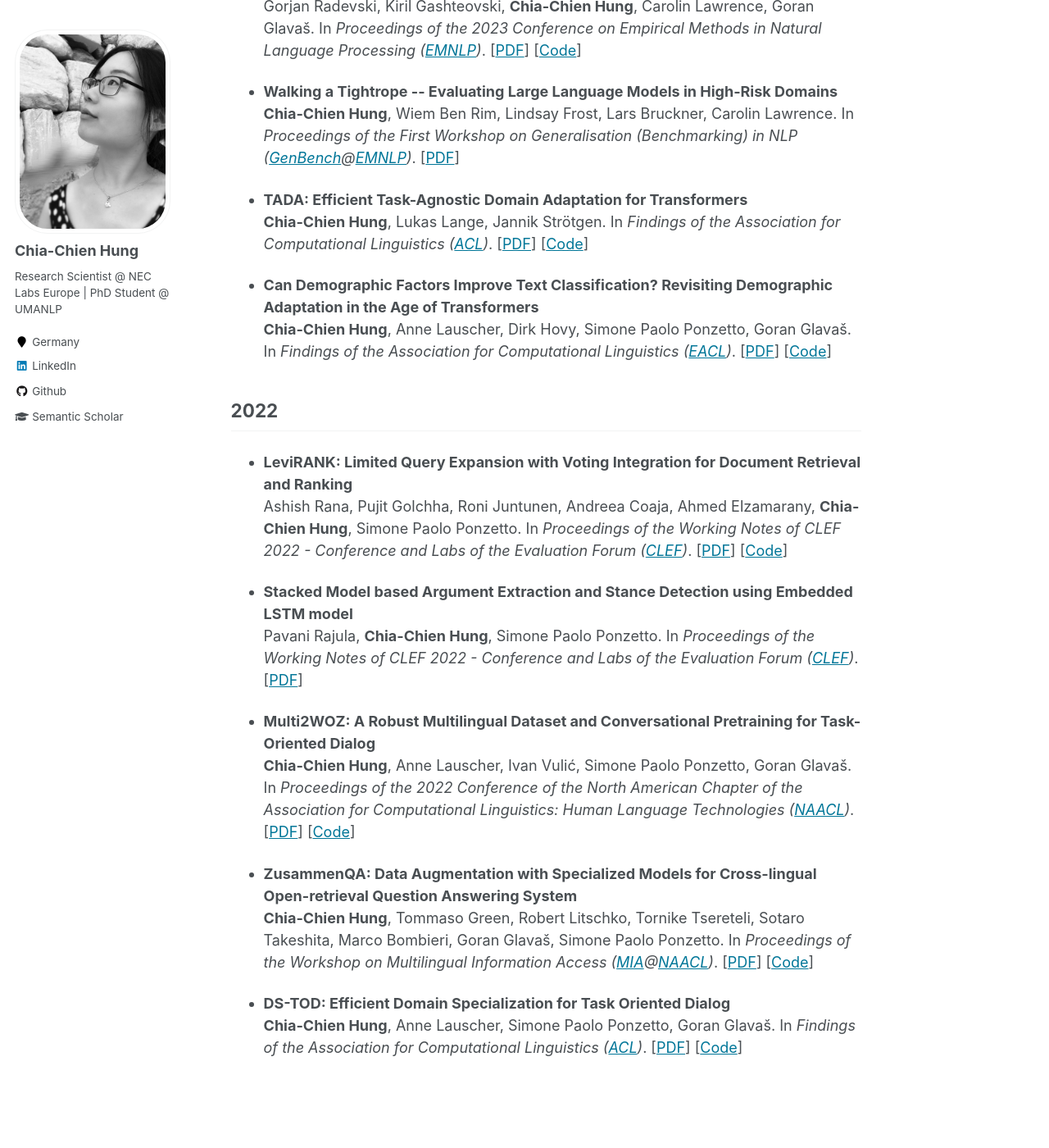
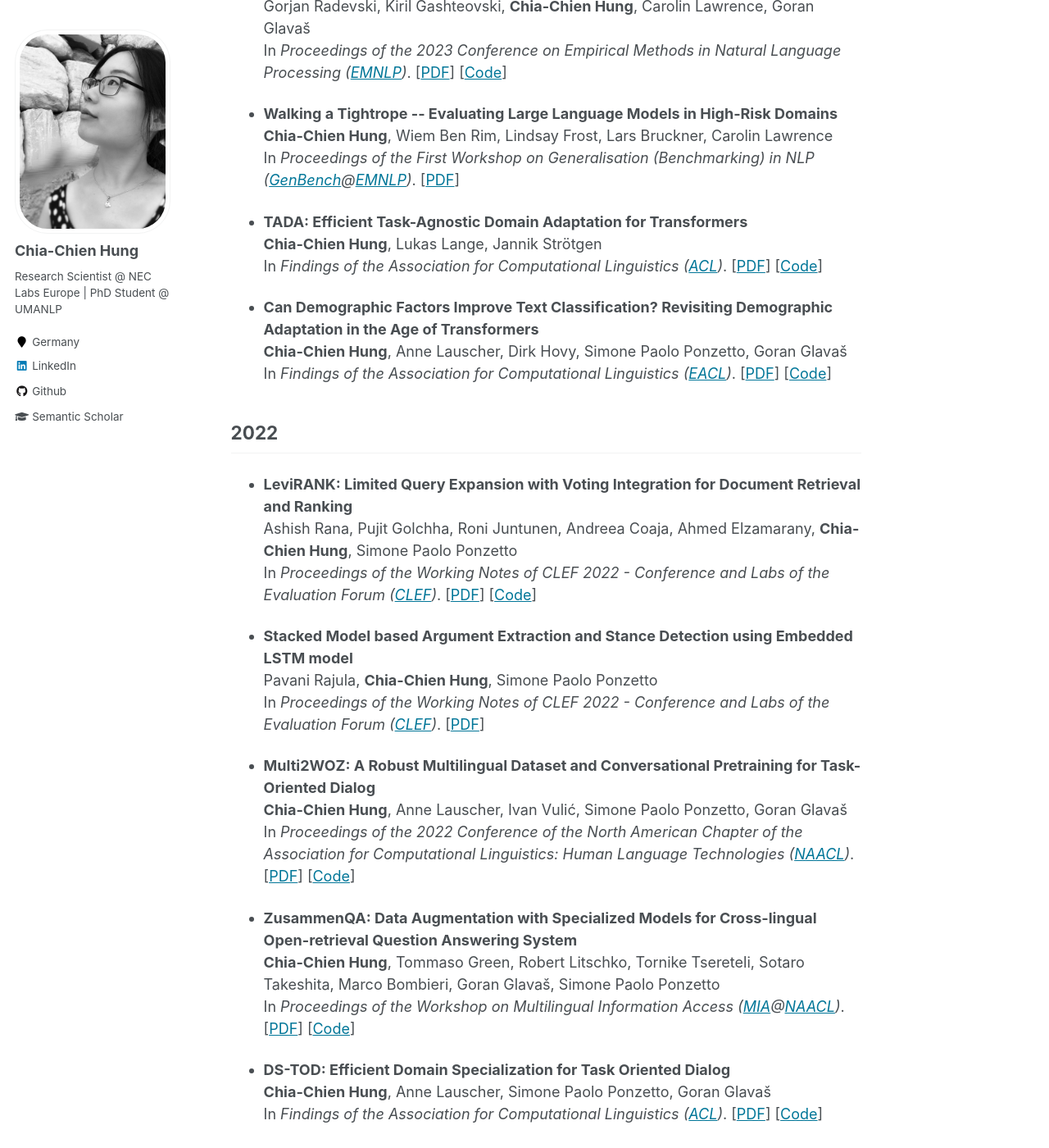
Before and after one commit to chiachienhung/chiachienhung.github.io, a Jekyll site: the page built from _pages/publications.md, in a window 1280 px wide and 1400 px high, scrolled down 328 px. Shown: the whole window at 82% size. Built offline with Jekyll 4.4.1, drawn with Linux system fonts in a browser that asks for light colours.

```diff
--- a/_pages/publications.md
+++ b/_pages/publications.md
@@ -9,22 +9,22 @@ author_profile: true
 ## 2023
 <ul>
 <p><li><b><strong>Linking Surface Facts to Large-Scale Knowledge Graphs</strong></b> <br>
-Gorjan Radevski, Kiril Gashteovski, <b>Chia-Chien Hung</b>, Carolin Lawrence, Goran Glavaš.
+Gorjan Radevski, Kiril Gashteovski, <b>Chia-Chien Hung</b>, Carolin Lawrence, Goran Glavaš <br>
 In <i>Proceedings of the 2023 Conference on Empirical Methods in Natural Language Processing (<a href="https://2023.emnlp.org/">EMNLP</a>)</i>.
 [<a href="https://arxiv.org/pdf/2310.14909.pdf">PDF</a>] [<a href="https://github.com/nec-research/fact-linking">Code</a>]</li></p>
 
 <p><li><b><strong>Walking a Tightrope -- Evaluating Large Language Models in High-Risk Domains</strong></b> <br>
-<b>Chia-Chien Hung</b>, Wiem Ben Rim, Lindsay Frost, Lars Bruckner, Carolin Lawrence.
+<b>Chia-Chien Hung</b>, Wiem Ben Rim, Lindsay Frost, Lars Bruckner, Carolin Lawrence <br>
 In <i>Proceedings of the First Workshop on Generalisation (Benchmarking) in NLP (<a href="https://genbench.org/workshop/#call-for-papers">GenBench</a>@<a href="https://2023.emnlp.org/">EMNLP</a>)</i>.
 [<a>PDF</a>] </li></p>
 
 <p><li><b><strong>TADA: Efficient Task-Agnostic Domain Adaptation for Transformers</strong></b> <br>
-<b>Chia-Chien Hung</b>, Lukas Lange, Jannik Strötgen.
+<b>Chia-Chien Hung</b>, Lukas Lange, Jannik Strötgen <br>
 In <i>Findings of the Association for Computational Linguistics (<a href="https://2023.aclweb.org/">ACL</a>)</i>.
 [<a href="https://arxiv.org/pdf/2305.12717.pdf">PDF</a>] [<a href="https://github.com/boschresearch/TADA">Code</a>]</li></p>
 
 <p><li><b><strong>Can Demographic Factors Improve Text Classification? Revisiting Demographic Adaptation in the Age of Transformers</strong></b> <br>
-<b>Chia-Chien Hung</b>, Anne Lauscher, Dirk Hovy, Simone Paolo Ponzetto, Goran Glavaš.
+<b>Chia-Chien Hung</b>, Anne Lauscher, Dirk Hovy, Simone Paolo Ponzetto, Goran Glavaš <br>
 In <i>Findings of the Association for Computational Linguistics (<a href="https://2023.eacl.org/">EACL</a>)</i>.
 [<a href="https://aclanthology.org/2023.findings-eacl.116.pdf">PDF</a>] [<a href="https://github.com/umanlp/SocioAdapt">Code</a>]</li></p>
 </ul>
@@ -32,27 +32,27 @@ In <i>Findings of the Association for Computational Linguistics (<a href="https:
 ## 2022
 <ul>
 <p><li><b><strong>LeviRANK: Limited Query Expansion with Voting Integration for Document Retrieval and Ranking</strong></b> <br>
-Ashish Rana, Pujit Golchha, Roni Juntunen, Andreea Coaja, Ahmed Elzamarany, <b>Chia-Chien Hung</b>, Simone Paolo Ponzetto.
+Ashish Rana, Pujit Golchha, Roni Juntunen, Andreea Coaja, Ahmed Elzamarany, <b>Chia-Chien Hung</b>, Simone Paolo Ponzetto  <br>
 In <i>Proceedings of the Working Notes of CLEF 2022 - Conference and Labs of the Evaluation Forum (<a href="https://clef2022.clef-initiative.eu/">CLEF</a>)</i>.
 [<a href="https://ceur-ws.org/Vol-3180/paper-259.pdf">PDF</a>] [<a href="https://github.com/softgitron/LeviRank">Code</a>]</li></p>
 
 <p><li><b><strong>Stacked Model based Argument Extraction and Stance Detection using Embedded LSTM model</strong></b> <br>
-Pavani Rajula, <b>Chia-Chien Hung</b>, Simone Paolo Ponzetto.
+Pavani Rajula, <b>Chia-Chien Hung</b>, Simone Paolo Ponzetto  <br>
 In <i>Proceedings of the Working Notes of CLEF 2022 - Conference and Labs of the Evaluation Forum (<a href="https://clef2022.clef-initiative.eu/">CLEF</a>)</i>.
 [<a href="https://ceur-ws.org/Vol-3180/paper-258.pdf">PDF</a>]</li></p>
 
 <p><li><b><strong>Multi2WOZ: A Robust Multilingual Dataset and Conversational Pretraining for Task-Oriented Dialog</strong></b> <br>
-<b>Chia-Chien Hung</b>, Anne Lauscher, Ivan Vulić, Simone Paolo Ponzetto, Goran Glavaš.
+<b>Chia-Chien Hung</b>, Anne Lauscher, Ivan Vulić, Simone Paolo Ponzetto, Goran Glavaš <br>
 In <i>Proceedings of the 2022 Conference of the North American Chapter of the Association for Computational Linguistics: Human Language Technologies (<a href="https://2022.naacl.org/">NAACL</a>)</i>.
 [<a href="https://aclanthology.org/2022.naacl-main.270.pdf">PDF</a>] [<a href="https://github.com/umanlp/Multi2WOZ">Code</a>]</li></p>
 
 <p><li><b><strong>ZusammenQA: Data Augmentation with Specialized Models for Cross-lingual Open-retrieval Question Answering System</strong></b> <br>
-<b>Chia-Chien Hung</b>, Tommaso Green, Robert Litschko, Tornike Tsereteli, Sotaro Takeshita, Marco Bombieri, Goran Glavaš, Simone Paolo Ponzetto.
+<b>Chia-Chien Hung</b>, Tommaso Green, Robert Litschko, Tornike Tsereteli, Sotaro Takeshita, Marco Bombieri, Goran Glavaš, Simone Paolo Ponzetto <br>
 In <i>Proceedings of the Workshop on Multilingual Information Access (<a href="https://mia-workshop.github.io/">MIA</a>@<a href="https://2022.naacl.org/">NAACL</a>)</i>.
 [<a href="https://aclanthology.org/2022.mia-1.8.pdf">PDF</a>] [<a href="https://github.com/umanlp/ZusammenQA">Code</a>]</li></p>
 
 <p><li><b><strong>DS-TOD: Efficient Domain Specialization for Task Oriented Dialog</strong></b> <br>
-<b>Chia-Chien Hung</b>, Anne Lauscher, Simone Paolo Ponzetto, Goran Glavaš.
+<b>Chia-Chien Hung</b>, Anne Lauscher, Simone Paolo Ponzetto, Goran Glavaš <br>
 In <i>Findings of the Association for Computational Linguistics (<a href="https://www.2022.aclweb.org/">ACL</a>)</i>.
 [<a href="https://aclanthology.org/2022.findings-acl.72.pdf">PDF</a>] [<a href="https://github.com/umanlp/DS-TOD">Code</a>]</li></p>
 </ul>
```
